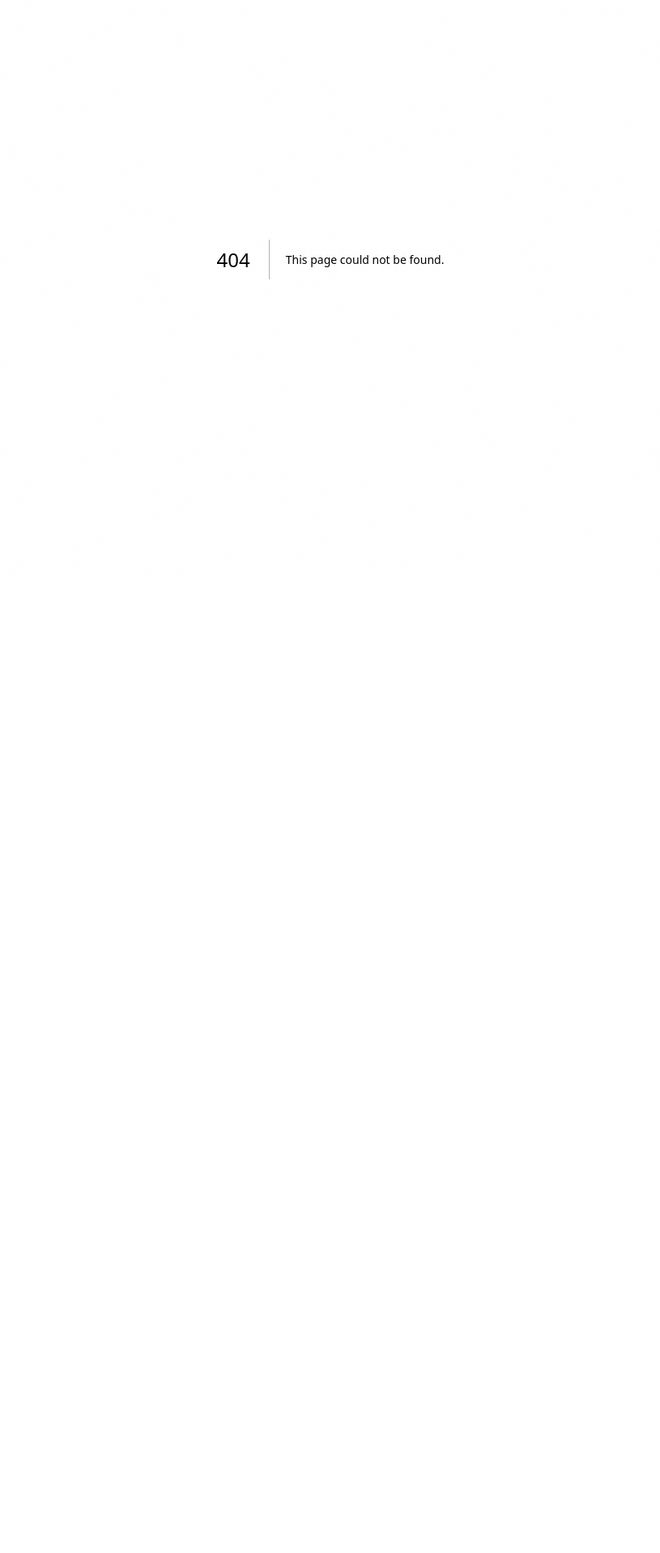
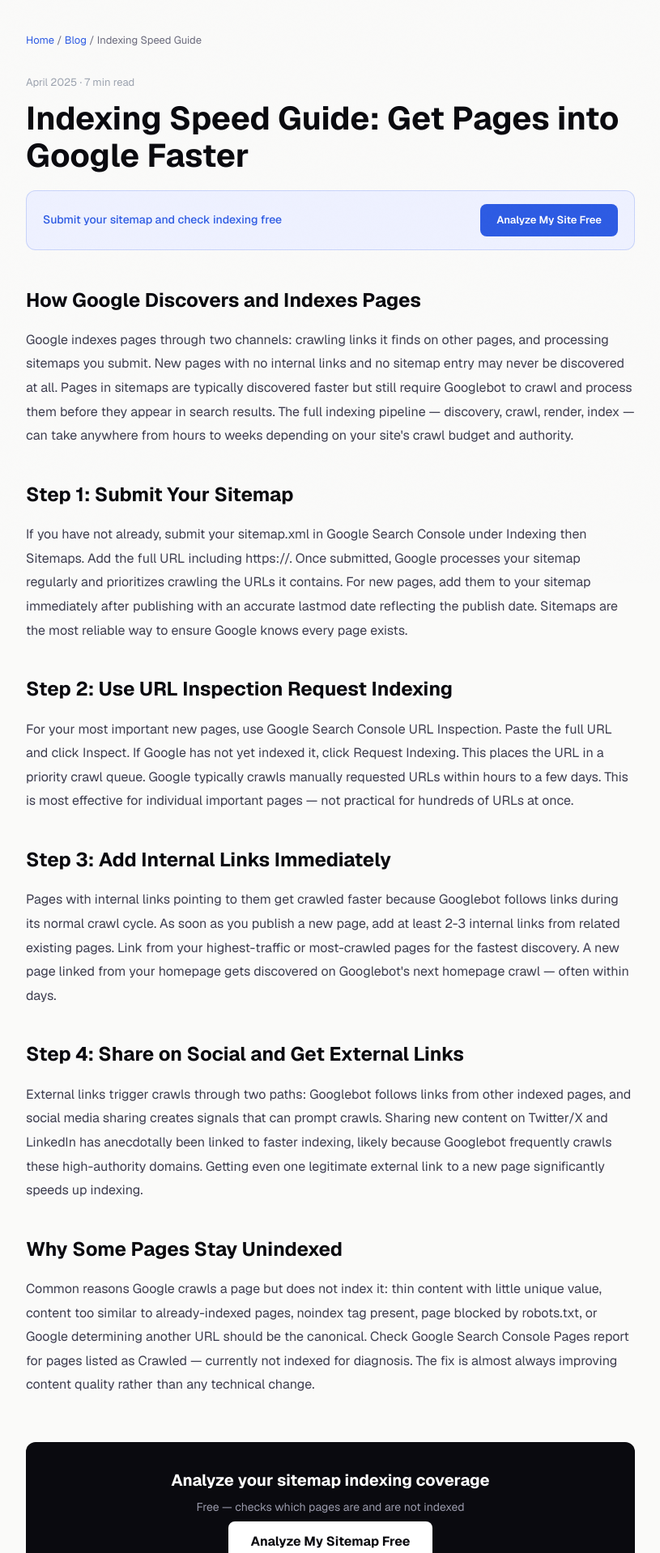
Before and after one commit to Watermelon-Coctail-Bar/sitemap-fixer, a Next.js app: page /blog/indexing-speed-guide in a window 1280 px wide. Before the commit this address had no page. Shown: the part 80-1998 px from the top of the page at 81% size, without its empty margins (232-1047 px from the left). Before the commit the page ends 800 px from the top, so only its background shows below. Built offline with nearby package versions, Linux system fonts and the light colour scheme.

Commit message:
Create page.tsx

```diff
--- /dev/null
+++ b/src/app/blog/indexing-speed-guide/page.tsx
@@ -0,0 +1,44 @@
+import type { Metadata } from 'next';
+export const metadata: Metadata = {
+  title: 'Indexing Speed Guide: How to Get Pages Indexed by Google Faster | SitemapFixer',
+  description: "New pages can take days or weeks to appear in Google. Here is how to speed up indexing using sitemaps, URL inspection, internal links, and crawl budget optimization.",
+  alternates: { canonical: 'https://sitemapfixer.com/blog/indexing-speed-guide' },
+};
+const sections = [
+  { t: "How Google Discovers and Indexes Pages", d: "Google indexes pages through two channels: crawling links it finds on other pages, and processing sitemaps you submit. New pages with no internal links and no sitemap entry may never be discovered at all. Pages in sitemaps are typically discovered faster but still require Googlebot to crawl and process them before they appear in search results. The full indexing pipeline — discovery, crawl, render, index — can take anywhere from hours to weeks depending on your site's crawl budget and authority." },
+  { t: "Step 1: Submit Your Sitemap", d: "If you have not already, submit your sitemap.xml in Google Search Console under Indexing then Sitemaps. Add the full URL including https://. Once submitted, Google processes your sitemap regularly and prioritizes crawling the URLs it contains. For new pages, add them to your sitemap immediately after publishing with an accurate lastmod date reflecting the publish date. Sitemaps are the most reliable way to ensure Google knows every page exists." },
+  { t: "Step 2: Use URL Inspection Request Indexing", d: "For your most important new pages, use Google Search Console URL Inspection. Paste the full URL and click Inspect. If Google has not yet indexed it, click Request Indexing. This places the URL in a priority crawl queue. Google typically crawls manually requested URLs within hours to a few days. This is most effective for individual important pages — not practical for hundreds of URLs at once." },
+  { t: "Step 3: Add Internal Links Immediately", d: "Pages with internal links pointing to them get crawled faster because Googlebot follows links during its normal crawl cycle. As soon as you publish a new page, add at least 2-3 internal links from related existing pages. Link from your highest-traffic or most-crawled pages for the fastest discovery. A new page linked from your homepage gets discovered on Googlebot's next homepage crawl — often within days." },
+  { t: "Step 4: Share on Social and Get External Links", d: "External links trigger crawls through two paths: Googlebot follows links from other indexed pages, and social media sharing creates signals that can prompt crawls. Sharing new content on Twitter/X and LinkedIn has anecdotally been linked to faster indexing, likely because Googlebot frequently crawls these high-authority domains. Getting even one legitimate external link to a new page significantly speeds up indexing." },
+  { t: "Why Some Pages Stay Unindexed", d: "Common reasons Google crawls a page but does not index it: thin content with little unique value, content too similar to already-indexed pages, noindex tag present, page blocked by robots.txt, or Google determining another URL should be the canonical. Check Google Search Console Pages report for pages listed as Crawled — currently not indexed for diagnosis. The fix is almost always improving content quality rather than any technical change." },
+];
+export default function Page() {
+  return (
+    <article style={{ maxWidth: 800, margin: '0 auto', padding: '60px 24px' }}>
+      <nav style={{ fontSize: 13, color: '#6b6b7d', marginBottom: 32 }}>
+        <a href="/" style={{ color: '#2d5be3', textDecoration: 'none' }}>Home</a>{' / '}
+        <a href="/blog" style={{ color: '#2d5be3', textDecoration: 'none' }}>Blog</a>{' / '}
+        <span>Indexing Speed Guide</span>
+      </nav>
+      <div style={{ fontSize: 13, color: '#9ca3af', marginBottom: 12 }}>April 2025 · 7 min read</div>
+      <h1 style={{ fontSize: 40, fontWeight: 700, color: '#0a0a0f', marginBottom: 20, lineHeight: 1.15 }}>Indexing Speed Guide: Get Pages into Google Faster</h1>
+      <div style={{ background: '#eef1ff', border: '1px solid rgba(45,91,227,0.2)', borderRadius: 12, padding: '16px 20px', marginBottom: 40, display: 'flex', alignItems: 'center', justifyContent: 'space-between', gap: 16 }}>
+        <span style={{ fontSize: 14, color: '#2d5be3', fontWeight: 500 }}>Submit your sitemap and check indexing free</span>
+        <a href="/" style={{ background: '#2d5be3', color: 'white', padding: '10px 20px', borderRadius: 8, textDecoration: 'none', fontWeight: 600, fontSize: 13 }}>Analyze My Site Free</a>
+      </div>
+      <div style={{ fontSize: 16, color: '#3d3d4f', lineHeight: 1.85 }}>
+        {sections.map(({ t, d }) => (
+          <div key={t} style={{ marginBottom: 36 }}>
+            <h2 style={{ fontSize: 24, fontWeight: 700, color: '#0a0a0f', marginBottom: 12 }}>{t}</h2>
+            <p style={{ margin: 0 }}>{d}</p>
+          </div>
+        ))}
+      </div>
+      <div style={{ background: '#0a0a0f', borderRadius: 12, padding: '32px', textAlign: 'center', marginTop: 56 }}>
+        <div style={{ fontSize: 20, fontWeight: 700, color: 'white', marginBottom: 8 }}>Analyze your sitemap indexing coverage</div>
+        <div style={{ color: '#9999aa', marginBottom: 20, fontSize: 14 }}>Free — checks which pages are and are not indexed</div>
+        <a href="/" style={{ background: 'white', color: '#0a0a0f', padding: '14px 28px', borderRadius: 8, textDecoration: 'none', fontWeight: 700 }}>Analyze My Sitemap Free</a>
+      </div>
+    </article>
+  );
+}
```
